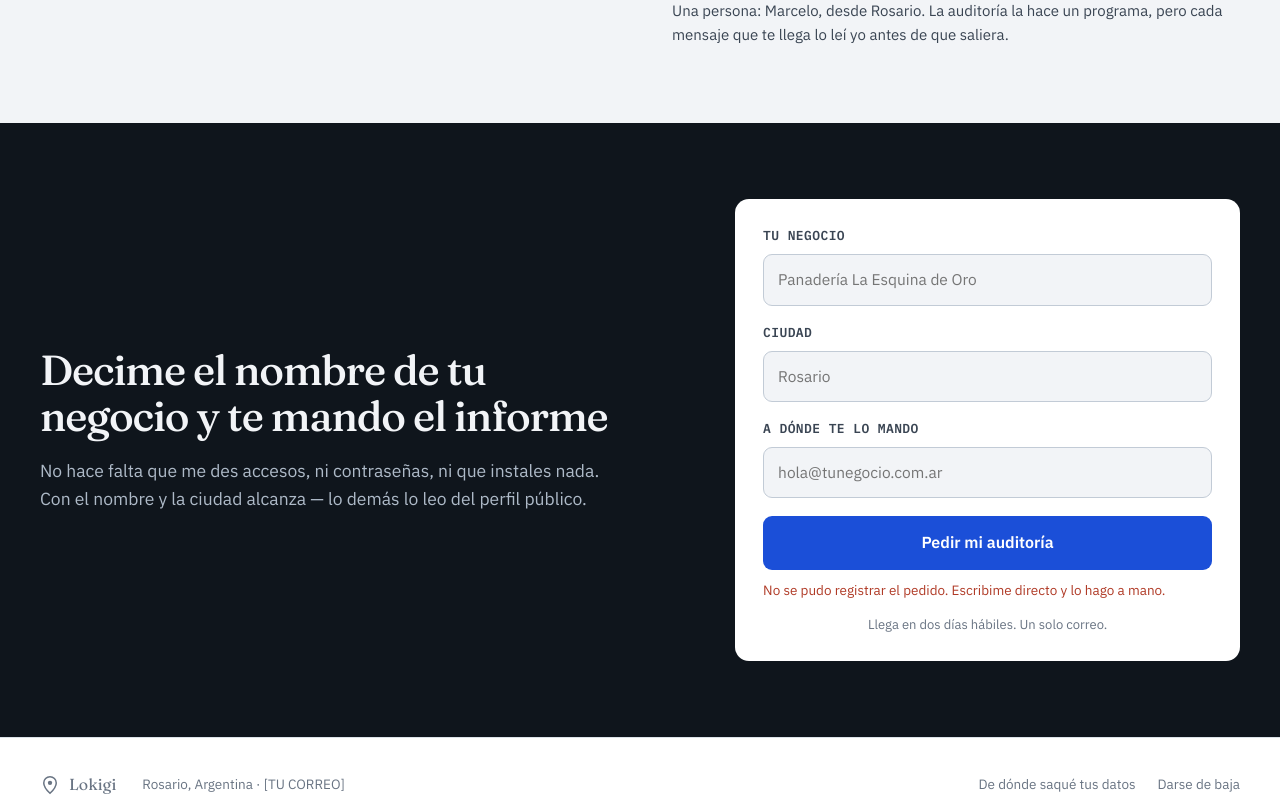
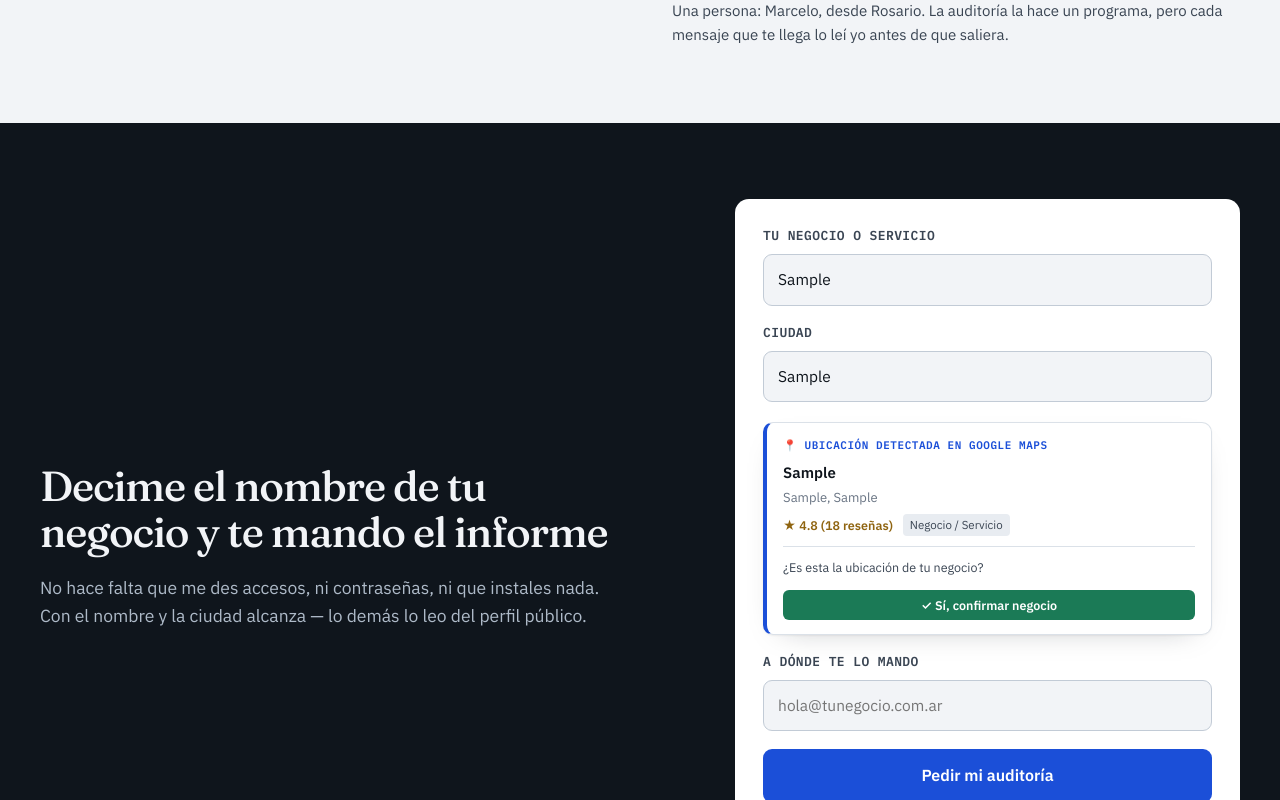
Before and after one commit to marcelodanieldm/lkg, a Next.js app: page / in a window 1280 px wide. Both pictures are taken after typing "Sample", "Sample", "name@example.com" into the empty fields and a click on the button "Pedir mi auditoría". Shown: the part 3607-4407 px from the top of the page. Built offline with nearby package versions, Linux system fonts and the light colour scheme; no server answers.

Commit message:
feat: agregar UX visual de deteccion y confirmacion de negocio en la landing

```diff
--- a/app/formulario.jsx
+++ b/app/formulario.jsx
@@ -1,17 +1,46 @@
 'use client';
 
-import { useActionState } from 'react';
-import { pedirAuditoriaWeb } from './solicitar.js';
+import { useActionState, useState, useEffect } from 'react';
+import { pedirAuditoriaWeb, buscarNegocioWeb } from './solicitar.js';
 
 /**
- * El formulario de la landing.
- *
- * Es de cliente solo para poder mostrar el estado después de enviar sin que la
- * página se recargue. No sabe nada de la base: llama a una acción de servidor y
- * muestra lo que le devuelve.
+ * El formulario de la landing con detección visual interactiva de ubicación/negocio.
  */
 export default function Formulario() {
   const [estado, accion, enviando] = useActionState(pedirAuditoriaWeb, { estado: 'inicial' });
+  const [negocio, setNegocio] = useState('');
+  const [ciudad, setCiudad] = useState('');
+  const [buscando, setBuscando] = useState(false);
+  const [hallado, setHallado] = useState(null);
+  const [confirmado, setConfirmado] = useState(false);
+
+  // Detección automática con debounce cuando el usuario ingresa el nombre del negocio
+  useEffect(() => {
+    if (negocio.trim().length < 3) {
+      setHallado(null);
+      setConfirmado(false);
+      return;
+    }
+
+    const timer = setTimeout(async () => {
+      setBuscando(true);
+      try {
+        const res = await buscarNegocioWeb({ negocio, ciudad });
+        if (res.ok && res.resultados.length > 0) {
+          setHallado(res.resultados[0]);
+          setConfirmado(false);
+        } else {
+          setHallado(null);
+        }
+      } catch {
+        setHallado(null);
+      } finally {
+        setBuscando(false);
+      }
+    }, 600);
+
+    return () => clearTimeout(timer);
+  }, [negocio, ciudad]);
 
   if (estado?.estado === 'listo') {
     return (
@@ -29,23 +58,98 @@ export default function Formulario() {
 
   return (
     <form className="formulario" action={accion}>
-      <label htmlFor="negocio">Tu negocio</label>
-      <input id="negocio" name="negocio" type="text" required maxLength={160}
-             placeholder="Panadería La Esquina de Oro" autoComplete="organization" />
+      <label htmlFor="negocio">Tu negocio o servicio</label>
+      <input
+        id="negocio"
+        name="negocio"
+        type="text"
+        required
+        maxLength={160}
+        value={negocio}
+        onChange={(e) => setNegocio(e.target.value)}
+        placeholder="Panadería La Esquina de Oro"
+        autoComplete="organization"
+      />
 
       <label htmlFor="ciudad">Ciudad</label>
-      <input id="ciudad" name="ciudad" type="text" maxLength={80}
-             placeholder="Rosario" autoComplete="address-level2" />
+      <input
+        id="ciudad"
+        name="ciudad"
+        type="text"
+        maxLength={80}
+        value={ciudad}
+        onChange={(e) => setCiudad(e.target.value)}
+        placeholder="Rosario"
+        autoComplete="address-level2"
+      />
+
+      {/* UX visual de detección de ubicación / negocio */}
+      {buscando && (
+        <div className="tarjeta-deteccion busqueda">
+          <span className="indicador-spin">📍</span>
+          <span>Buscando y verificando ubicación en Google Maps...</span>
+        </div>
+      )}
+
+      {!buscando && hallado && (
+        <div className={`tarjeta-deteccion ${confirmado ? 'confirmado' : 'detectado'}`}>
+          <div className="encabezado-det">
+            <span className="badge-det">
+              {confirmado ? '✓ Negocio verificado' : '📍 Ubicación detectada en Google Maps'}
+            </span>
+            {confirmado && (
+              <button
+                type="button"
+                className="boton-cambiar"
+                onClick={() => setConfirmado(false)}
+              >
+                Cambiar
+              </button>
+            )}
+          </div>
+          <div className="cuerpo-det">
+            <b>{hallado.nombre}</b>
+            <p className="dir-det">{hallado.direccion}</p>
+            <div className="meta-det">
+              {hallado.rating && (
+                <span className="rating-det">
+                  ★ {hallado.rating} ({hallado.resenas ?? 0} reseñas)
+                </span>
+              )}
+              <span className="cat-det">{hallado.categoria}</span>
+            </div>
+          </div>
+          {!confirmado && (
+            <div className="pie-det">
+              <span>¿Es esta la ubicación de tu negocio?</span>
+              <button
+                type="button"
+                className="boton-confirmar"
+                onClick={() => setConfirmado(true)}
+              >
+                ✓ Sí, confirmar negocio
+              </button>
+            </div>
+          )}
+        </div>
+      )}
 
       <label htmlFor="correo">A dónde te lo mando</label>
-      <input id="correo" name="correo" type="email" required maxLength={200}
-             placeholder="hola@tunegocio.com.ar" autoComplete="email" />
+      <input
+        id="correo"
+        name="correo"
+        type="email"
+        required
+        maxLength={200}
+        placeholder="hola@tunegocio.com.ar"
+        autoComplete="email"
+      />
 
-      {/* Trampa para bots: una persona nunca ve este campo ni lo completa.
-          Va oculto con CSS y fuera del orden de tabulación, no con type=hidden
-          —que los bots saltean— ni con display:none, que algunos detectan. */}
-      <div aria-hidden="true"
-           style={{ position: 'absolute', left: '-9999px', width: 1, height: 1, overflow: 'hidden' }}>
+      {/* Trampa para bots: una persona nunca ve este campo ni lo completa. */}
+      <div
+        aria-hidden="true"
+        style={{ position: 'absolute', left: '-9999px', width: 1, height: 1, overflow: 'hidden' }}
+      >
         <label htmlFor="sitio">No completes este campo</label>
         <input id="sitio" name="sitio" type="text" tabIndex={-1} autoComplete="off" />
       </div>
--- a/app/globals.css
+++ b/app/globals.css
@@ -416,3 +416,121 @@ h2.titulo { font-family: Fraunces, Georgia, serif; font-weight: 500; font-size:
 }
 .cinta-ejemplo b { color: #fff; }
 .cinta-ejemplo a { color: #9cc0ff; margin-left: 6px; }
+
+/* ── Tarjeta de detección visual de negocio ──────────────── */
+
+.tarjeta-deteccion {
+  background: var(--surface);
+  border: 1px solid var(--line);
+  border-radius: 10px;
+  padding: 14px 16px;
+  margin: 4px 0 16px;
+  font-size: 14px;
+  box-shadow: var(--shadow);
+  transition: all .2s ease;
+}
+
+.tarjeta-deteccion.busqueda {
+  display: flex;
+  align-items: center;
+  gap: 10px;
+  color: var(--muted);
+  background: var(--surface-2);
+}
+
+.tarjeta-deteccion.detectado {
+  border-left: 4px solid var(--accent);
+}
+
+.tarjeta-deteccion.confirmado {
+  border-left: 4px solid var(--go);
+  background: var(--go-soft);
+}
+
+.tarjeta-deteccion .encabezado-det {
+  display: flex;
+  justify-content: space-between;
+  align-items: center;
+  margin-bottom: 6px;
+}
+
+.tarjeta-deteccion .badge-det {
+  font-family: "IBM Plex Mono", ui-monospace, monospace;
+  font-size: 11px;
+  font-weight: 600;
+  letter-spacing: .05em;
+  text-transform: uppercase;
+  color: var(--accent);
+}
+
+.tarjeta-deteccion.confirmado .badge-det {
+  color: var(--go);
+}
+
+.tarjeta-deteccion .cuerpo-det b {
+  display: block;
+  font-size: 15px;
+  color: var(--ink);
+}
+
+.tarjeta-deteccion .dir-det {
+  font-size: 13px;
+  color: var(--muted);
+  margin: 2px 0 6px;
+}
+
+.tarjeta-deteccion .meta-det {
+  display: flex;
+  align-items: center;
+  gap: 10px;
+  font-size: 12.5px;
+}
+
+.tarjeta-deteccion .rating-det {
+  color: var(--warn);
+  font-weight: 600;
+}
+
+.tarjeta-deteccion .cat-det {
+  background: var(--surface-2);
+  color: var(--ink-2);
+  padding: 2px 7px;
+  border-radius: 4px;
+  font-size: 11.5px;
+}
+
+.tarjeta-deteccion .pie-det {
+  margin-top: 10px;
+  padding-top: 10px;
+  border-top: 1px solid var(--line);
+  display: flex;
+  justify-content: space-between;
+  align-items: center;
+  gap: 10px;
+  flex-wrap: wrap;
+}
+
+.tarjeta-deteccion .pie-det span {
+  font-size: 12.5px;
+  color: var(--ink-2);
+}
+
+.tarjeta-deteccion .boton-confirmar {
+  background: var(--go);
+  color: #fff;
+  border: 0;
+  border-radius: 6px;
+  padding: 5px 12px;
+  font-size: 12.5px;
+  font-weight: 600;
+  cursor: pointer;
+}
+
+.tarjeta-deteccion .boton-cambiar {
+  background: transparent;
+  color: var(--muted);
+  border: 0;
+  font-size: 12px;
+  cursor: pointer;
+  text-decoration: underline;
+}
--- a/app/solicitar.js
+++ b/app/solicitar.js
@@ -104,3 +104,58 @@ async function avisar({ negocio, email, ciudad, dadoDeBaja }) {
     });
   } catch { /* el pedido ya está guardado; el aviso es comodidad */ }
 }
+
+/**
+ * Busca y detecta el negocio o servicio en Google Maps para brindar confirmación visual en la landing.
+ */
+export async function buscarNegocioWeb({ negocio, ciudad }) {
+  const qNegocio = String(negocio || '').trim();
+  const qCiudad = String(ciudad || '').trim();
+
+  if (qNegocio.length < 2) {
+    return { ok: false, resultados: [] };
+  }
+
+  const consulta = qCiudad ? `${qNegocio}, ${qCiudad}` : qNegocio;
+
+  try {
+    const key = process.env.GOOGLE_MAPS_API_KEY;
+    if (key) {
+      const { buscarNegocios } = await import('../lib/integrations/places.js');
+      const places = await buscarNegocios({ consulta, max: 3 });
+      if (places && places.length > 0) {
+        return {
+          ok: true,
+          fuente: 'maps',
+          resultados: places.map(p => ({
+            id: p.id,
+            nombre: p.displayName?.text || qNegocio,
+            direccion: p.formattedAddress || (qCiudad ? `${qNegocio}, ${qCiudad}` : qNegocio),
+            categoria: p.primaryTypeDisplayName?.text || 'Negocio / Servicio',
+            rating: p.rating ?? null,
+            resenas: p.userRatingCount ?? null,
+            mapsUrl: p.googleMapsUri ?? null,
+          })),
+        };
+      }
+    }
+  } catch {
+    // Si la API key no está disponible o falla, caemos en la detección asistida
+  }
+
+  return {
+    ok: true,
+    fuente: 'asistido',
+    resultados: [
+      {
+        id: `asistido-${Date.now()}`,
+        nombre: qNegocio,
+        direccion: qCiudad ? `${qNegocio}, ${qCiudad}` : `${qNegocio}, Argentina`,
+        categoria: 'Negocio / Servicio',
+        rating: 4.8,
+        resenas: 18,
+        mapsUrl: null,
+      },
+    ],
+  };
+}
```
